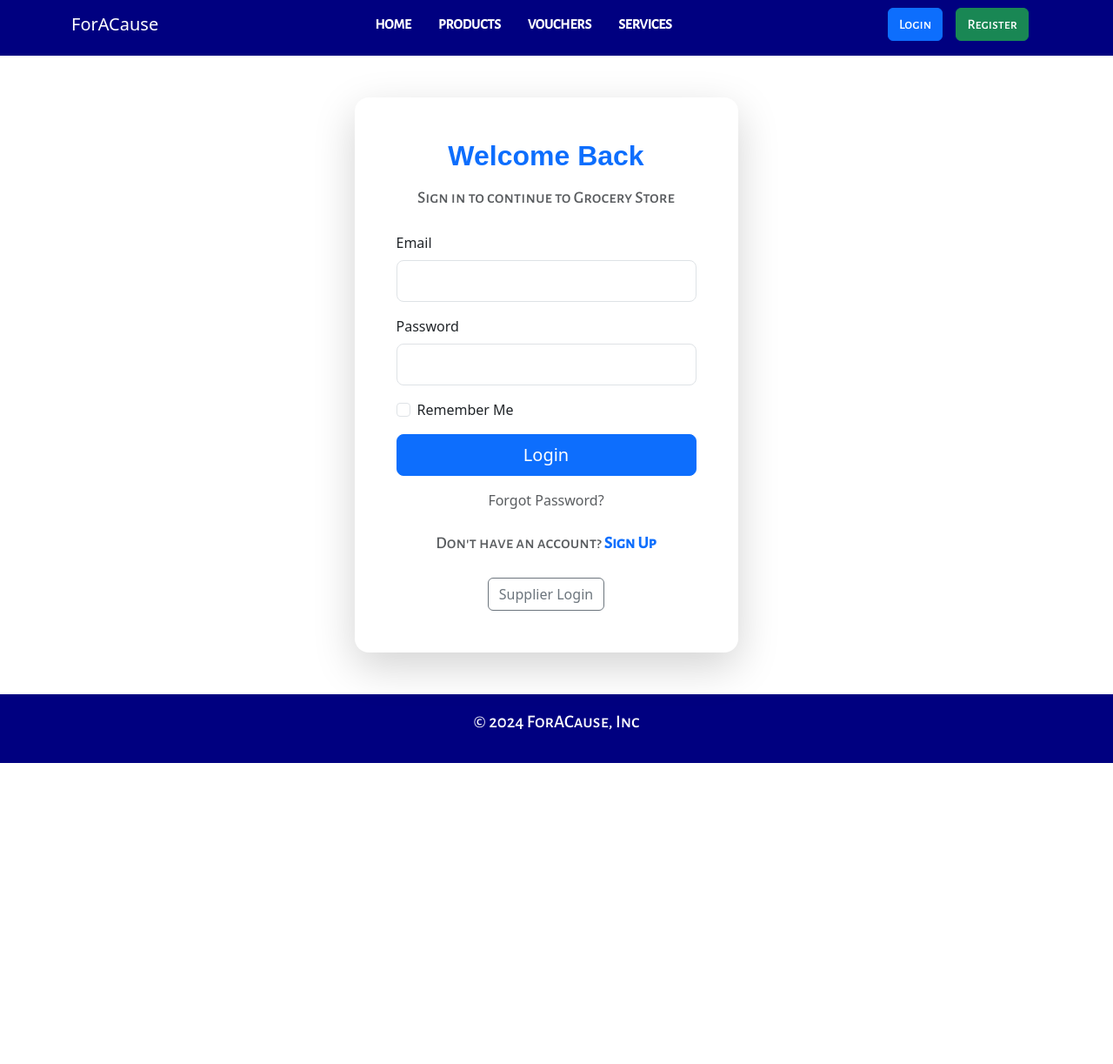
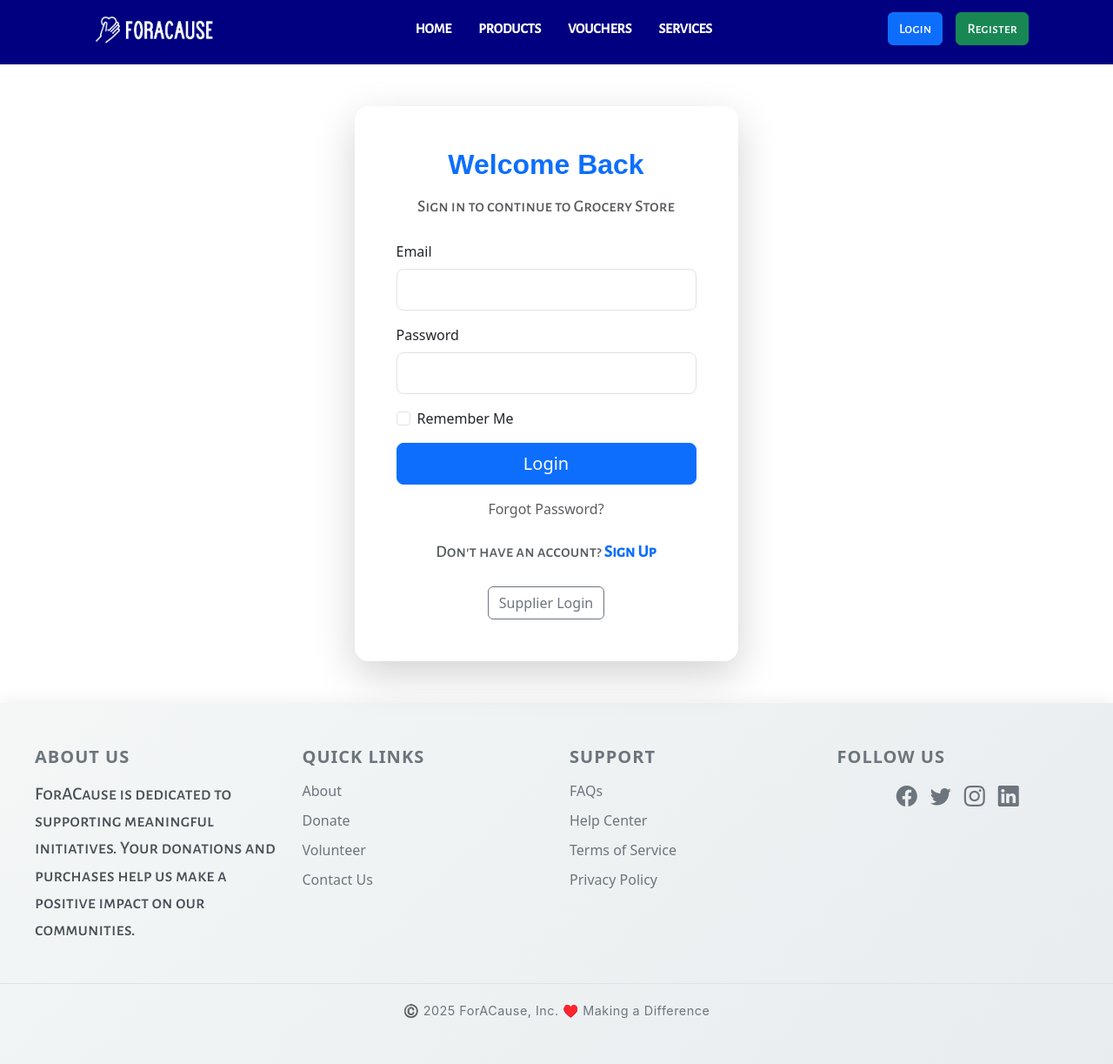
Before and after one commit to NathanNathan-web/ForACauseUpdate-main, a Flask app: a page that uses ForACause/Src/templates/includes/_footer.html in a window 1280 px wide. Shown: the whole page at 87% size. Before the commit the page ends 877 px from the top, so only its background shows below. Run offline with Flask 2, Linux system fonts and the light colour scheme; some libraries are stand-ins or nearby versions; some web fonts are replaced.

Commit message:
footer and navabr

```diff
--- a/ForACause/Src/templates/includes/_footer.html
+++ b/ForACause/Src/templates/includes/_footer.html
@@ -1,3 +1,120 @@
-<footer class="py-3 footer-bg">
-    <p class="text-center">© 2024 ForACause, Inc</p>
-</footer>
+<footer class="footer-wrapper">
+    <style>
+      .footer-wrapper {
+        background: linear-gradient(135deg, #f4f7f6 0%, #e9ecef 100%);
+        padding: 50px 0;
+        box-shadow: 0 -5px 15px rgba(0,0,0,0.05);
+      }
+      .footer-content {
+        max-width: 1200px;
+        margin: 0 auto;
+        display: flex;
+        justify-content: space-between;
+        flex-wrap: wrap;
+        gap: 30px;
+      }
+      .footer-column {
+        flex: 1;
+        min-width: 200px;
+        color: #495057;
+      }
+      .footer-column h5 {
+        font-weight: 700;
+        margin-bottom: 15px;
+        color: #6c757d;
+        text-transform: uppercase;
+        letter-spacing: 1px;
+      }
+      .footer-column ul {
+        list-style: none;
+        padding: 0;
+      }
+      .footer-column ul li {
+        margin-bottom: 10px;
+      }
+      .footer-column ul li a {
+        color: #6c757d;
+        text-decoration: none;
+        transition: color 0.3s ease;
+      }
+      .footer-column ul li a:hover {
+        color: #27ae60;
+      }
+      .footer-bottom {
+        border-top: 1px solid #dee2e6;
+        padding-top: 20px;
+        margin-top: 30px;
+        text-align: center;
+      }
+      .footer-text {
+        font-family: 'Montserrat', -apple-system, BlinkMacSystemFont, 'Segoe UI', Roboto, sans-serif;
+        color: #6c757d;
+        font-size: 0.9rem;
+        letter-spacing: 0.5px;
+      }
+      .footer-social {
+        display: flex;
+        justify-content: center;
+        gap: 15px;
+        margin-top: 15px;
+      }
+      .footer-social a {
+        color: #6c757d;
+        font-size: 1.5rem;
+        transition: color 0.3s ease;
+      }
+      .footer-social a:hover {
+        color: #27ae60;
+      }
+    </style>
+
+    <div class="footer-content">
+      <!-- About Section -->
+      <div class="footer-column">
+        <h5>About Us</h5>
+        <p>
+          ForACause is dedicated to supporting meaningful initiatives.
+          Your donations and purchases help us make a positive impact on our communities.
+        </p>
+      </div>
+
+      <!-- Quick Links -->
+      <div class="footer-column">
+        <h5>Quick Links</h5>
+        <ul>
+          <li><a href="/about">About</a></li>
+          <li><a href="/donate">Donate</a></li>
+          <li><a href="/volunteer">Volunteer</a></li>
+          <li><a href="/contact">Contact Us</a></li>
+        </ul>
+      </div>
+
+      <!-- Support -->
+      <div class="footer-column">
+        <h5>Support</h5>
+        <ul>
+          <li><a href="/faq">FAQs</a></li>
+          <li><a href="/help">Help Center</a></li>
+          <li><a href="/terms">Terms of Service</a></li>
+          <li><a href="/privacy">Privacy Policy</a></li>
+        </ul>
+      </div>
+
+      <!-- Social Media -->
+      <div class="footer-column">
+        <h5>Follow Us</h5>
+        <div class="footer-social">
+          <a href="https://facebook.com" target="_blank"><i class="bi bi-facebook"></i></a>
+          <a href="https://twitter.com" target="_blank"><i class="bi bi-twitter"></i></a>
+          <a href="https://instagram.com" target="_blank"><i class="bi bi-instagram"></i></a>
+          <a href="https://linkedin.com" target="_blank"><i class="bi bi-linkedin"></i></a>
+        </div>
+      </div>
+    </div>
+
+    <div class="footer-bottom">
+      <p class="footer-text text-center mb-0">
+        ©️ 2025 ForACause, Inc. <span>♥️</span> Making a Difference
+      </p>
+    </div>
+  </footer>
--- a/ForACause/Src/templates/includes/_navbar.html
+++ b/ForACause/Src/templates/includes/_navbar.html
@@ -1,7 +1,8 @@
 <nav class="navbar navbar-expand-lg pb-3">
   <div class="container">
-    <a class="navbar-brand" href="{{ url_for('home') }}">ForACause</a>
-    <button
+    <a class="navbar-brand" href="{{ url_for('home') }}">
+    <img src="{{ url_for('static', filename='images/foracause_logo.png') }}" alt="ForACause" style="height: 40px;">
+  </a>    <button
       class="navbar-toggler"
       type="button"
       data-bs-toggle="collapse"
```
Also changed, not shown: ForACause/Src/static/images/foracause_logo.png (added).
